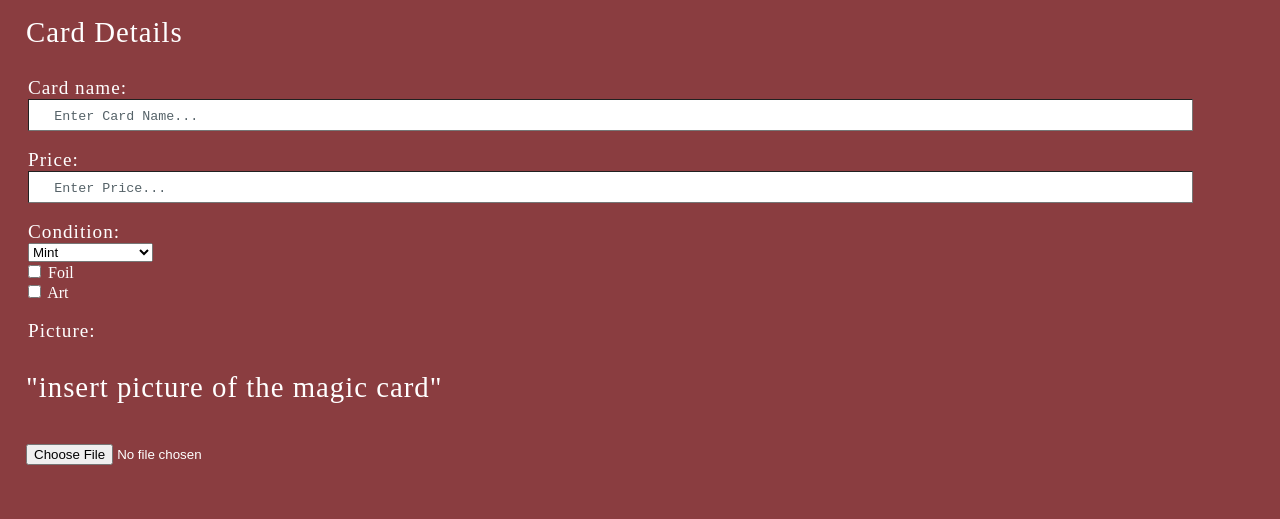
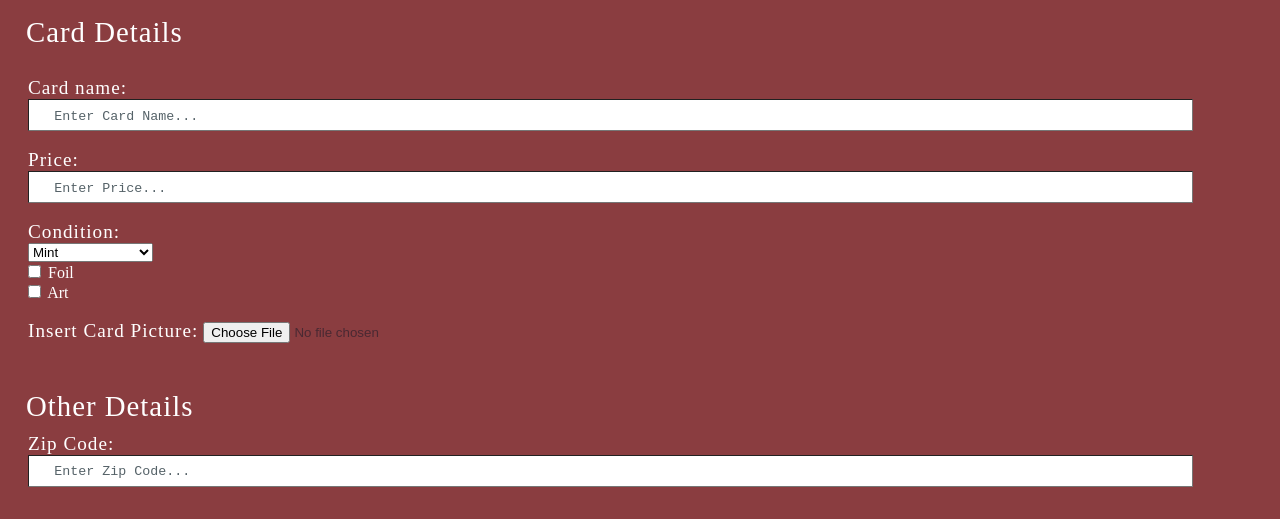
Before and after one commit to WorldGamer1300/magicmarket, a plain HTML site: page newmagiccardpost.html in a window 1280 px wide. Shown: the part 227-746 px from the top of the page. Drawn offline with Linux system fonts and the light colour scheme; a web font is replaced by a local one.

Commit message:
Update newmagiccardpost.html
insert card picture

```diff
--- a/newmagiccardpost.html
+++ b/newmagiccardpost.html
@@ -43,9 +43,7 @@
             <input type="checkbox" name="art" id="check"> <label for="checktext" id="checktext">Art</label> <br>
             <br>
             <div>
-                <label for="cardphoto" id="t">Picture:</label>
-            <div>
-               <p> "insert picture of the magic card" <p>
+                <label for="cardphoto" id="t">Insert Card Picture:</label>
                <input type="file" accept="image/*" capture="capture">
             </div> <br>
             <div>
```
